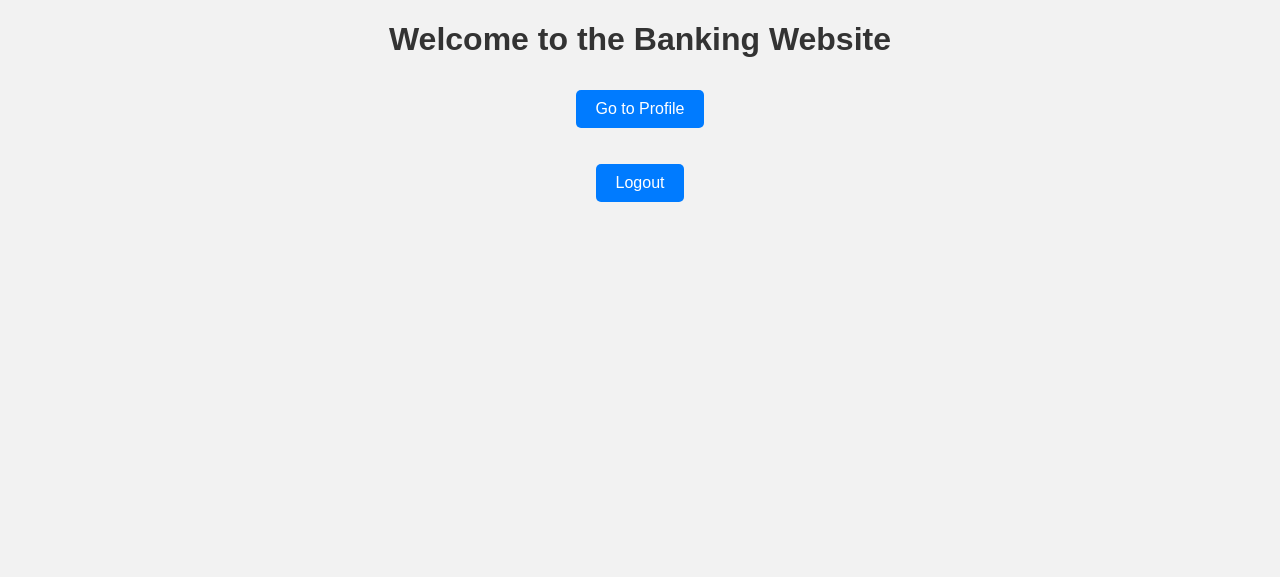
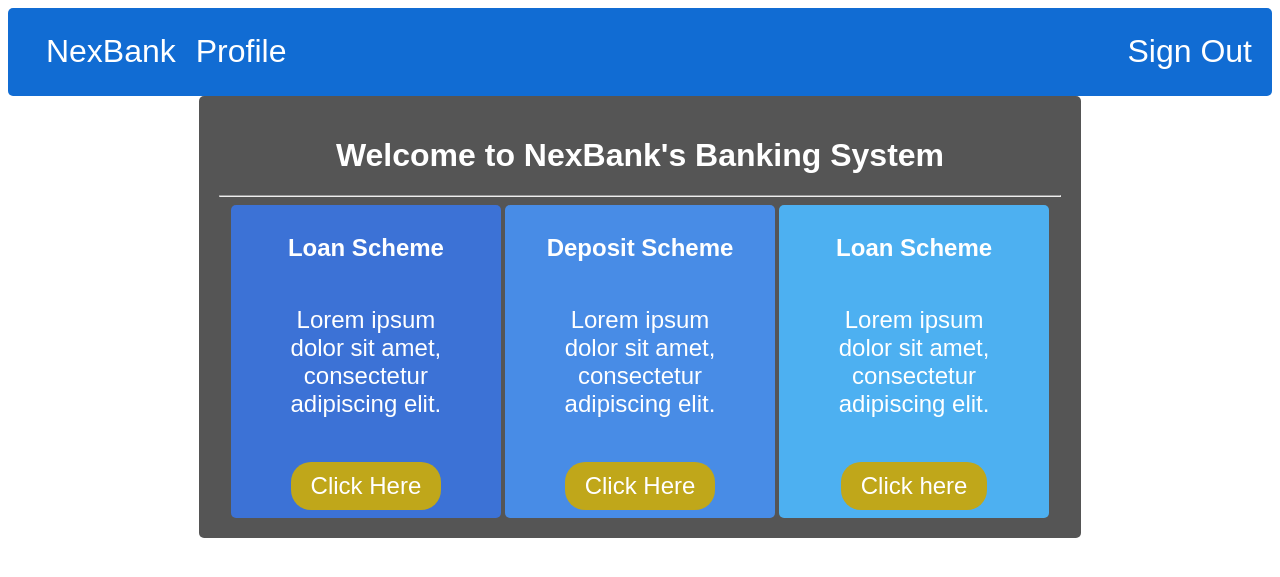
Before and after one commit to Guntar04/CS202-Banking-DataBase, a Flask app: page /home in a window 1280 px wide. Shown: the top 577 px of the page. Run offline with Flask 3, Linux system fonts and the light colour scheme; a user stored in the database is signed in.

Commit message:
Started on home page

```diff
--- a/app.py
+++ b/app.py
@@ -7,7 +7,7 @@
 
 def get_db_connection():
     try:
-        conn = sqlite3.connect('d:/Uni Work/CS202/Banking Database/database/bankingDB.db')
+        conn = sqlite3.connect("D:/Uni Work/GitHub/CS202-Banking-DataBase/database/bankingDB.db")
         conn.row_factory = sqlite3.Row
         conn.commit()
         return conn
@@ -40,6 +40,10 @@
         lastName = request.form['lastName']
         email = request.form['email']
         password = request.form['password']
+
+        if len(email) < 3 or len(password) < 3:
+            return "<script>alert('Email and password must be at least 3 characters long.'); window.location.href='/signup';</script>"
+
         hashed_password = generate_password_hash(password)
         conn = get_db_connection()
         try:
--- a/templates/home.html
+++ b/templates/home.html
@@ -3,39 +3,98 @@
 <head>
     <meta charset="UTF-8">
     <title>Home</title>
+
+</head>
+<body>
+    <nav>
+        <ul>
+            <li> NexBank </li>
+            <li><a href="/profile">Profile</a></li>
+            <li style="margin-left: auto;"><a href="/logout">Sign Out</a></li>
+        </ul>
+    </nav>
+    <div class="contentBody">
+        <h1>Welcome to NexBank's Banking System</h1>
+        <hr>
+        <div class="content">
+            <div class="box" style="background-color: #3c72d6;">
+            <h2>Loan Scheme</h2>
+            <p>Lorem ipsum dolor sit amet, consectetur adipiscing elit.</p>
+            <button class="fake-button">Click Here</button>
+            </div>
+            <div class="box" style="background-color: #488ce6;">
+            <h2>Deposit Scheme</h2>
+            <p>Lorem ipsum dolor sit amet, consectetur adipiscing elit.</p>
+            <button class="fake-button">Click Here</button>
+            </div>
+            <div class="box" style="background-color: #4db0f1;">
+            <h2>Loan Scheme</h2>
+            <p>Lorem ipsum dolor sit amet, consectetur adipiscing elit.</p>
+            <button class="fake-button">Click here</button>
+            </div>
+        </div>
+        </div>
+    </body>
+
     <style>
-        body {
-            background-color: #f2f2f2;
-            font-family: Arial, sans-serif;
+
+    nav {
+        background-color: rgb(17, 108, 211);
+        border-radius: 5px;
     }
 
-        h1 {
-            color: #333;
-            text-align: center;
+    ul {
+        display: flex;
+        list-style-type: none;
+        padding: 2% 0% 2% 3%;
+        font-size: 200%;
+        color: white;
+        margin: 0%;
     }
 
-        p {
-            text-align: center;
+    li {
+        margin-right: 20px;
     }
 
     a {
+        color: white;
+        text-decoration: none;
+    }
+    body {
+        background-color: #ffffff;
+        font-family: Arial, sans-serif;
+        color: white;
+    }
+
+    .contentBody {
+        background-color: #202020c2;
+        padding: 20px;
+        border-radius: 5px;
+        margin: 0 auto;
+        width: 66.67%;
+        text-align: center;
+    }
+    .content p{
+        font-size: 150%;
+        padding: 20px 30px 20px 30px;
+    }
+    .box {
         display: inline-block;
-            padding: 10px 20px;
-            margin: 10px;
-            background-color: #007bff;
-            color: #fff;
-            text-decoration: none;
+        width: 30%;
+        padding: 1%;
+
+        text-align: center;
         border-radius: 5px;
         }
 
-        a:hover {
-            background-color: #0056b3;
+        .fake-button {
+        background-color: #c0a71a;
+        color: white;
+        font-size: 150%;
+        border: none;
+        padding: 10px 20px;
+        border-radius: 20px;
+        cursor: not-allowed;
         }
 </style>
-</head>
-<body>
-    <h1>Welcome to the Banking Website</h1>
-    <p><a href="/profile">Go to Profile</a></p>
-    <p><a href="/logout">Logout</a></p>
-</body>
 </html>
```
Also changed, not shown: templates/login.html (+53 -3 lines), templates/profile.html (+24 -23 lines), templates/signup.html (+54 -5 lines), database/bankingDB.db, templates/images/background.jpg (added). Lines whose indentation alone changed are shown as unchanged.
